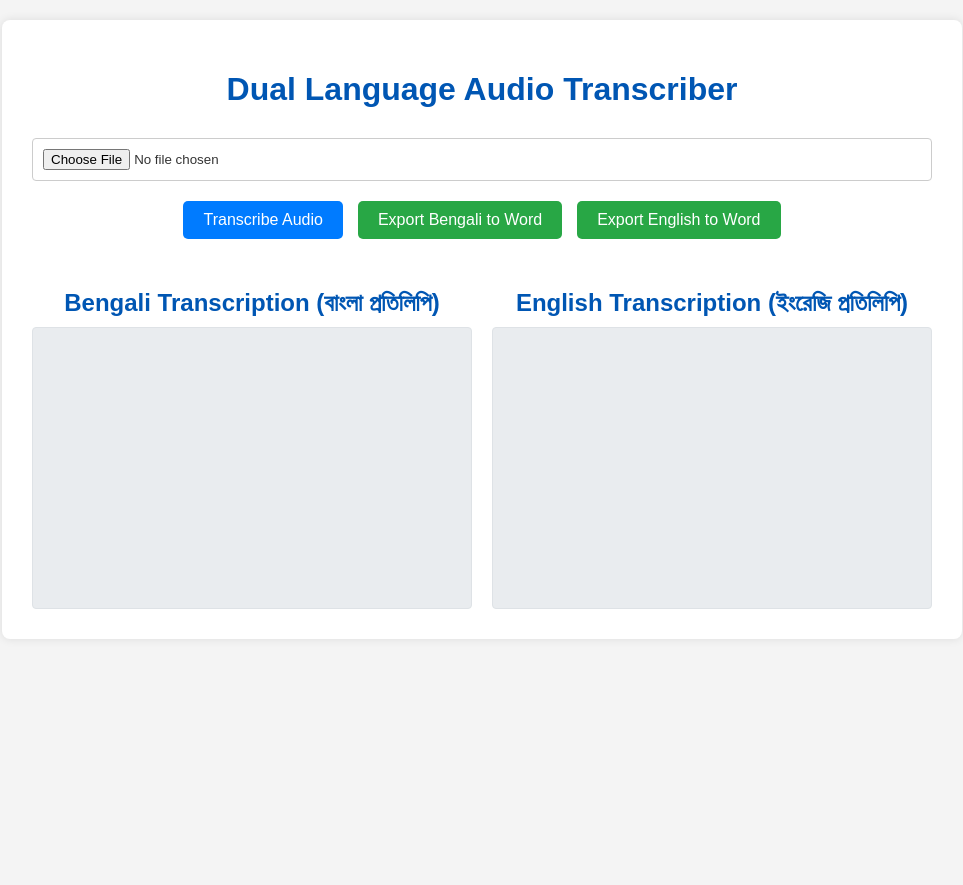
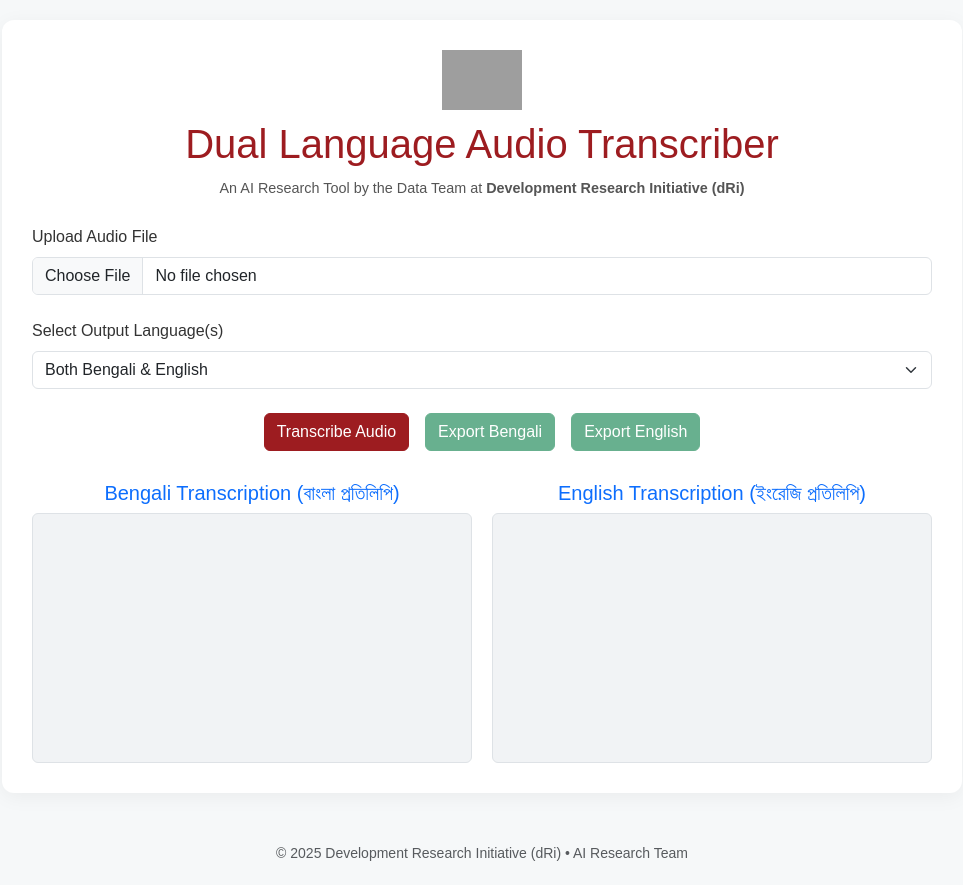
Before and after one commit to ashikpydev/transcriber, a Flask app: page / in a window 1280 px wide. Shown: the whole page, without its empty margins (158-1121 px from the left). Before the commit the page ends 609 px from the top, so only its background shows below. Run offline with Flask 3, Linux system fonts and the light colour scheme; parts of the project's set-up code (start-up, migrations or seed data) failed here and were passed over; grey boxes are pictures that could not be loaded.

```diff
--- a/app.py
+++ b/app.py
@@ -4,10 +4,12 @@ import google.generativeai as genai
 import time
 import shutil
 import io
+import re
 
 # For Word document generation
 from docx import Document
 
+# --- NO FFMPEG/PYDUB CONFIGURATION NEEDED ---
 
 app = Flask(__name__)
 
@@ -15,7 +17,7 @@ app = Flask(__name__)
 # WARNING: Storing API keys directly in code is NOT recommended for production environments.
 # For local development and personal use, it might be convenient.
 # For deployment, ALWAYS use environment variables or a secure secret management system.
-YOUR_GEMINI_API_KEY = os.environ.get("gemini_key") # <--- THIS IS THE CRUCIAL CHANGE
+YOUR_GEMINI_API_KEY = "ssssssssssssssss" # <--- PASTE YOUR GEMINI API KEY HERE!
 
 genai.configure(api_key=YOUR_GEMINI_API_KEY)
 
@@ -31,7 +33,12 @@ def index():
 
 @app.route('/transcribe', methods=['POST'])
 def transcribe_audio():
-    """Handles the audio file upload, performs dual-language transcription, and returns the result."""
+    """
+    Handles the audio file upload, performs transcription based on language preference,
+    and returns the result.
+    """
+    selected_language = request.form.get('language', 'both') # Get selected language from form data
+
     if 'audio' not in request.files:
         return jsonify({'error': 'No audio file provided. Please select a file.'}), 400
 
@@ -60,8 +67,9 @@ def transcribe_audio():
         audio_file_storage.save(temp_input_audio_path)
         print(f"Uploaded audio saved locally to: {temp_input_audio_path}")
 
-        print("Attempting to transcribe the entire audio in a single API request using Gemini 2.5 Pro.")
+        print("Preparing audio for Gemini API...")
 
+        # Upload the entire audio to Gemini Files API ONCE
         audio_part = genai.upload_file(temp_input_audio_path)
         print(f"  Audio uploaded to Gemini Files API. File name: {audio_part.name}, current state: {audio_part.state.name}")
 
@@ -82,63 +90,68 @@ def transcribe_audio():
 
         model = genai.GenerativeModel('gemini-2.5-pro')
 
-        # --- Bengali Transcription Prompt ---
-        prompt_bengali = """
-        This is an audio recording of a qualitative research interview (either a Key Informant Interview (KII) or In-Depth Interview (IDI)).
-        Please transcribe the entire audio into Bengali, including very detailed timestamps and speaker identification.
-        For speaker identification, use "Speaker A", "Speaker B", "Speaker C", etc.
-        Include timestamps at the beginning of each speaker's turn and whenever there's a significant pause or change in topic.
-        Also, provide minute-level timestamps at the start of each new minute mark (e.g., [00:01:00], [00:02:00]).
-        Pay extremely close attention to non-verbal cues and emotional states. If a speaker is crying, indicate it with "[কাঁদছে]" (crying). If they are smiling or laughing, indicate it with "[হাসছে]" (smiling/laughing). Also note other significant sounds like "[কাশি]" (coughing), "[নীরবতা]" (silence), "[অন্যান্য শব্দ]" (other sounds).
-        Ensure the transcription captures every single detail and nuance relevant for qualitative analysis.
+        bengali_transcription_text = ""
+        english_transcription_text = ""
 
-        Example output format:
-        [00:00:05] Speaker A: আপনি কেমন আছেন?
-        [00:00:10] Speaker B: আমি ভালো আছি, ধন্যবাদ। [হাসছে]
-        [00:00:15] Speaker A: আপনার গবেষণার বিষয় কি?
-        [00:00:22] Speaker B: (কিছুক্ষণ নীরবতা) এটি একটি জটিল বিষয়। [কাঁদছে]
-        [00:01:00] Speaker A: পরবর্তী প্রশ্ন...
-        """
+        # --- Conditional Transcription based on User Selection ---
+        if selected_language in ['bengali', 'both']:
+            prompt_bengali = """
+            This is an audio recording of a qualitative research interview (either a Key Informant Interview (KII) or In-Depth Interview (IDI)).
+            Please transcribe the entire audio into Bengali, including very detailed timestamps and speaker identification.
+            For speaker identification, use "Speaker A", "Speaker B", "Speaker C", etc.
+            Include timestamps at the beginning of each speaker's turn and whenever there's a significant pause or change in topic.
+            Also, provide minute-level timestamps at the start of each new minute mark (e.g., [00:01:00], [00:02:00]).
+            Pay extremely close attention to non-verbal cues and emotional states. If a speaker is crying, indicate it with "[কাঁদছে]" (crying). If they are smiling or laughing, indicate it with "[হাসছে]" (smiling/laughing). Also note other significant sounds like "[কাশি]" (coughing), "[নীরবতা]" (silence), "[অন্যান্য শব্দ]" (other sounds).
+            Ensure the transcription captures every single detail and nuance relevant for qualitative analysis.
 
-        # --- English Transcription/Translation Prompt (ENHANCED for Contextualization & Storytelling) ---
-        prompt_english = """
-        This is an audio recording of a qualitative research interview (either a Key Informant Interview (KII) or In-Depth Interview (IDI)) conducted in Bengali.
-        Your task is to transcribe and translate the entire audio into **highly contextualized, natural-sounding English**, reflecting the conversational and storytelling style typical of in-depth qualitative interviews.
+            Example output format:
+            [00:00:05] Speaker A: আপনি কেমন আছেন?
+            [00:00:10] Speaker B: আমি ভালো আছি, ধন্যবাদ। [হাসছে]
+            [00:00:15] Speaker A: আপনার গবেষণার বিষয় কি?
+            [00:00:22] Speaker B: (কিছুক্ষণ নীরবতা) এটি একটি জটিল বিষয়। [কাঁদছে]
+            [00:01:00] Speaker A: পরবর্তী প্রশ্ন...
+            """
+            print("Sending Bengali transcription request to Gemini API...")
+            response_bengali = model.generate_content([prompt_bengali, audio_part])
+            bengali_transcription_text = response_bengali.text
+            print("Bengali transcription received.")
 
-        **Key Requirements:**
-        1.  **Narrative Flow & Naturalness:** Ensure the English translation reads coherently and naturally as spoken language, avoiding overly literal word-for-word translation. Prioritize idiomatic expressions and natural phrasing that captures the speaker's original intent and emotional tone.
-        2.  **Contextual Understanding:** Analyze the entire audio to understand the broader context of the conversation. Use this understanding to contextualize responses, making the English transcription a fluid and analytically useful narrative for qualitative research.
-        3.  **Detailed Timestamps:** Include very precise timestamps at the beginning of each speaker's turn, significant pauses, or topic shifts. Also, include minute-level timestamps (e.g., [00:01:00], [00:02:00]).
-        4.  **Speaker Identification:** Use clear labels like "Speaker A", "Speaker B", "Speaker C", etc.
-        5.  **Non-Verbal & Emotional Cues:** Pay close attention to and transcribe relevant non-verbal cues and emotional states in English, such as:
-            * [Crying] or [Sobbing]
-            * [Smiling] or [Laughing]
-            * [Coughing]
-            * [Silence] or [Pause]
-            * [Other sounds] (e.g., [Door opens], [Phone rings])
+        if selected_language in ['english', 'both']:
+            prompt_english = """
+            This is an audio recording of a qualitative research interview (either a Key Informant Interview (KII) or In-Depth Interview (IDI)) conducted in Bengali.
+            Your task is to provide a **COMPLETE AND EXHAUSTIVE TRANSCRIPTION AND TRANSLATION** of the entire audio into English.
 
-        The aim is to provide a rich, narrative English transcript that facilitates deep qualitative analysis, preserving the essence and nuance of the original Bengali interview.
+            **CRITICAL REQUIREMENTS FOR COMPLETENESS:**
+            1.  **DO NOT SKIP ANY CONTENT:** Transcribe and translate every single spoken word, phrase, and utterance from the audio. Ensure the English output covers the *entire duration* of the original Bengali audio.
+            2.  **NO SUMMARIZATION OR TRUNCATION:** Do not summarize, condense, or cut off any part of the conversation. Every detail, no matter how minor, must be present in the English output.
+            3.  **Maintain Full Context:** Leverage the full audio context to provide a natural-sounding and highly contextualized English narrative. The English should flow as a coherent story, but without sacrificing any original content.
+            4.  **Detailed Timestamps:** Include very precise timestamps at the beginning of each speaker's turn, significant pauses, or topic shifts. Also, include minute-level timestamps (e.g., [00:01:00], [00:02:00]).
+            5.  **Speaker Identification:** Use clear labels like "Speaker A", "Speaker B", "Speaker C", etc.
+            6.  **Non-Verbal & Emotional Cues:** Pay extremely close attention to and transcribe relevant non-verbal cues and emotional states in English, such as:
+                * [Crying] or [Sobbing]
+                * [Smiling] or [Laughing]
+                * [Coughing]
+                * [Silence] or [Pause]
+                * [Other sounds] (e.g., [Door opens], [Phone rings])
 
-        Example output format:
-        [00:00:05] Speaker A: How are you doing today?
-        [00:00:10] Speaker B: I'm doing quite well, thank you very much. [Smiling]
-        [00:00:15] Speaker A: Could you elaborate on your research topic?
-        [00:00:22] Speaker B: (A brief silence) Well, it's quite a complex subject, actually. [Crying]
-        [00:01:00] Speaker A: Moving on to the next question...
-        """
+            The goal is to produce an English transcript that is both comprehensive for qualitative analysis and reads naturally, matching the full length and detail of the original Bengali audio.
 
-        print("Sending Bengali transcription request to Gemini API...")
-        response_bengali = model.generate_content([prompt_bengali, audio_part])
-        print("Bengali transcription received.")
+            Example output format:
+            [00:00:05] Speaker A: How are you doing today?
+            [00:00:10] Speaker B: I'm doing quite well, thank you very much. [Smiling]
+            [00:00:15] Speaker A: Could you elaborate on your research topic?
+            [00:00:22] Speaker B: (A brief silence) Well, it's quite a complex subject, actually. [Crying]
+            [00:01:00] Speaker A: Moving on to the next question...
+            """
+            print("Sending English transcription request to Gemini API...")
+            response_english = model.generate_content([prompt_english, audio_part])
+            english_transcription_text = response_english.text
+            print("English transcription received.")
 
-        print("Sending English transcription request to Gemini API...")
-        response_english = model.generate_content([prompt_english, audio_part])
-        print("English transcription received.")
-
-        # Return both transcriptions in the JSON response
+        # Return both transcriptions (even if one is empty string)
         return jsonify({
-            'bengali_transcription': response_bengali.text,
-            'english_transcription': response_english.text
+            'bengali_transcription': bengali_transcription_text,
+            'english_transcription': english_transcription_text
         })
 
     except Exception as e:
@@ -171,10 +184,9 @@ def transcribe_audio():
 
     return jsonify({'error': 'An unexpected error occurred during file handling or an unhandled state.'}), 500
 
-# --- New Route for Bengali Word Document Download ---
+# --- Routes for Word Document Downloads (Separate Files) ---
 @app.route('/download_bengali_docx', methods=['POST'])
 def download_bengali_docx():
-    """Receives Bengali transcription text and generates a Word document for download."""
     bengali_text = request.json.get('transcription', '')
 
     if not bengali_text:
@@ -185,24 +197,22 @@ def download_bengali_docx():
 
     lines_bengali = bengali_text.split('\n')
     for line in lines_bengali:
-        if line.strip(): # Avoid adding empty paragraphs for blank lines
+        if line.strip():
             document.add_paragraph(line.strip())
 
     file_stream = io.BytesIO()
     document.save(file_stream)
-    file_stream.seek(0) # Rewind the stream to the beginning for reading
+    file_stream.seek(0)
 
     return send_file(
         file_stream,
         mimetype='application/vnd.openxmlformats-officedocument.wordprocessingml.document',
         download_name='bengali_transcription.docx',
-        as_attachment=True # Forces download rather than displaying in browser
+        as_attachment=True
     )
 
-# --- New Route for English Word Document Download ---
 @app.route('/download_english_docx', methods=['POST'])
 def download_english_docx():
-    """Receives English transcription text and generates a Word document for download."""
     english_text = request.json.get('transcription', '')
 
     if not english_text:
--- a/templates/index.html
+++ b/templates/index.html
@@ -3,128 +3,163 @@
 <head>
     <meta charset="UTF-8">
     <meta name="viewport" content="width=device-width, initial-scale=1.0">
-    <title>Dual Language Audio Transcriber</title>
+    <title>dRi Dual Language Audio Transcriber</title>
+
+    <!-- Bootstrap CSS -->
+    <link href="https://cdn.jsdelivr.net/npm/bootstrap@5.3.3/dist/css/bootstrap.min.css" rel="stylesheet">
+    <script src="https://cdn.jsdelivr.net/npm/bootstrap@5.3.3/dist/js/bootstrap.bundle.min.js"></script>
+
     <style>
         body {
             font-family: Arial, sans-serif;
-            margin: 20px;
-            background-color: #f4f4f4;
+            background-color: #f6f8f9;
             color: #333;
+            padding: 20px;
         }
         .container {
-            max-width: 900px; /* Wider container to accommodate two columns */
+            max-width: 960px;
             margin: 0 auto;
             background-color: #fff;
             padding: 30px;
-            border-radius: 8px;
-            box-shadow: 0 0 10px rgba(0, 0, 0, 0.1);
+            border-radius: 12px;
+            box-shadow: 0 4px 20px rgba(0, 0, 0, 0.05);
         }
         h1 {
             text-align: center;
-            color: #0056b3;
-            margin-bottom: 30px;
+            color: #9d1c20; /* Updated to match dRi's red logo */
+            margin-bottom: 10px;
         }
-        input[type="file"] {
+        .subtext {
+            text-align: center;
+            font-size: 0.9rem;
+            color: #555;
+            margin-bottom: 25px;
+        }
+        .org-logo {
             display: block;
-            margin: 20px auto;
-            padding: 10px;
-            border: 1px solid #ccc;
-            border-radius: 4px;
-            width: calc(100% - 22px);
-        }
-        .button-group {
-            display: flex;
-            flex-wrap: wrap; /* Allow buttons to wrap to next line if space is limited */
-            justify-content: center;
-            gap: 15px; /* Space between buttons */
-            margin-top: 20px;
-            margin-bottom: 20px;
-        }
-        button {
-            padding: 10px 20px;
-            background-color: #007bff;
-            color: white;
-            border: none;
-            border-radius: 5px;
-            cursor: pointer;
-            font-size: 16px;
-        }
-        button:hover {
-            background-color: #0056b3;
-        }
-        .export-button { /* Common style for export buttons */
-            background-color: #28a745; /* Green color for export button */
-        }
-        .export-button:hover {
-            background-color: #218838;
-        }
-        .transcription-columns {
-            display: flex;
-            gap: 20px; /* Space between the two transcription columns */
-            margin-top: 30px;
-        }
-        .transcription-column {
-            flex: 1; /* Each column takes equal width */
-        }
-        .transcription-column h2 {
-            text-align: center;
-            color: #0056b3;
-            margin-bottom: 10px;
+            max-height: 60px;
+            margin: 0 auto 10px;
         }
         .transcription-result-box {
             padding: 15px;
-            background-color: #e9ecef;
+            background-color: #f1f3f5;
             border: 1px solid #dee2e6;
-            border-radius: 4px;
+            border-radius: 6px;
             min-height: 250px;
             max-height: 600px;
             overflow-y: auto;
             white-space: pre-wrap;
             text-align: left;
         }
+        .transcription-columns {
+            display: flex;
+            flex-wrap: wrap;
+            gap: 20px;
+            margin-top: 30px;
+        }
+        .transcription-column {
+            flex: 1;
+            min-width: 300px;
+        }
         #loading {
             text-align: center;
             margin-top: 20px;
-            font-style: italic;
-            color: #666;
             display: none;
+        }
+        .btn-primary {
+            background-color: #9d1c20;
+            border-color: #9d1c20;
+        }
+        .btn-primary:hover {
+            background-color: #841419;
+            border-color: #841419;
+        }
+        .btn-success { /* For export buttons */
+            background-color: #28a745;
+            border-color: #28a745;
+        }
+        .btn-success:hover {
+            background-color: #218838;
+            border-color: #218838;
         }
     </style>
 </head>
 <body>
     <div class="container">
+        <img src="https://dri-int.org/wp-content/uploads/2021/07/Logo.jpg" alt="dRi Logo" class="org-logo">
         <h1>Dual Language Audio Transcriber</h1>
-        <input type="file" id="audioFile" accept="audio/*">
-        <div class="button-group">
-            <button onclick="transcribeAudio()">Transcribe Audio</button>
-            <button id="exportBengaliButton" class="export-button" onclick="exportBengaliToWord()" disabled>Export Bengali to Word</button>
-            <button id="exportEnglishButton" class="export-button" onclick="exportEnglishToWord()" disabled>Export English to Word</button>
+        <div class="subtext">An AI Research Tool by the Data Team at <strong>Development Research Initiative (dRi)</strong></div>
+
+        <div class="mb-4">
+            <label for="audioFile" class="form-label">Upload Audio File</label>
+            <input class="form-control" type="file" id="audioFile" accept="audio/*">
         </div>
-        <div id="loading">Transcribing audio, please wait... This may take several minutes for long files...</div>
+
+        <div class="mb-4">
+            <label for="languageSelect" class="form-label">Select Output Language(s)</label>
+            <select class="form-select" id="languageSelect">
+                <option value="both" selected>Both Bengali & English</option>
+                <option value="bengali">Bengali Only</option>
+                <option value="english">English Only</option>
+            </select>
+        </div>
+
+        <div class="d-flex flex-wrap justify-content-center gap-3 my-3">
+            <button class="btn btn-primary" onclick="transcribeAudio()">Transcribe Audio</button>
+            <button id="exportBengaliButton" class="btn btn-success" onclick="exportBengaliToWord()" disabled>Export Bengali</button>
+            <button id="exportEnglishButton" class="btn btn-success" onclick="exportEnglishToWord()" disabled>Export English</button>
+        </div>
+
+        <div id="loading" class="text-center my-3">
+            <div class="spinner-border text-primary" role="status">
+                <span class="visually-hidden">Loading...</span>
+            </div>
+            <p class="mt-2 text-muted">Transcribing audio, please wait...<br>This may take several minutes for long files...</p>
+        </div>
 
         <div class="transcription-columns">
             <div class="transcription-column">
-                <h2>Bengali Transcription (বাংলা প্রতিলিপি)</h2>
+                <h5 class="text-center text-primary">Bengali Transcription (বাংলা প্রতিলিপি)</h5>
                 <div id="bengaliTranscriptionResult" class="transcription-result-box"></div>
             </div>
             <div class="transcription-column">
-                <h2>English Transcription (ইংরেজি প্রতিলিপি)</h2>
+                <h5 class="text-center text-primary">English Transcription (ইংরেজি প্রতিলিপি)</h5>
                 <div id="englishTranscriptionResult" class="transcription-result-box"></div>
             </div>
         </div>
     </div>
 
+    <footer class="text-center text-muted mt-5">
+        <small>&copy; 2025 Development Research Initiative (dRi) • AI Research Team</small>
+    </footer>
+
     <script>
-        // Get references to elements
         const exportBengaliButton = document.getElementById('exportBengaliButton');
         const exportEnglishButton = document.getElementById('exportEnglishButton');
         const bengaliTranscriptionResultDiv = document.getElementById('bengaliTranscriptionResult');
         const englishTranscriptionResultDiv = document.getElementById('englishTranscriptionResult');
         const loadingDiv = document.getElementById('loading');
         const audioFileInput = document.getElementById('audioFile');
+        const languageSelect = document.getElementById('languageSelect'); // Get language select element
+
+        // Function to update button visibility based on selected language and received data
+        function updateExportButtonVisibility(bengaliReceived, englishReceived, selectedLangOption) {
+            if (selectedLangOption === 'bengali' || selectedLangOption === 'both') {
+                exportBengaliButton.disabled = !bengaliReceived;
+            } else {
+                exportBengaliButton.disabled = true; // Disable if Bengali wasn't requested
+            }
+
+            if (selectedLangOption === 'english' || selectedLangOption === 'both') {
+                exportEnglishButton.disabled = !englishReceived;
+            } else {
+                exportEnglishButton.disabled = true; // Disable if English wasn't requested
+            }
+        }
 
         async function transcribeAudio() {
             const file = audioFileInput.files[0];
+            const selectedLanguage = languageSelect.value; // Get selected language
 
             if (!file) {
                 alert('Please select an audio file first.');
@@ -137,15 +172,14 @@
                 return;
             }
 
-            // Show loading, clear previous results, disable export buttons
             loadingDiv.style.display = 'block';
             bengaliTranscriptionResultDiv.textContent = '';
             englishTranscriptionResultDiv.textContent = '';
-            exportBengaliButton.disabled = true;
-            exportEnglishButton.disabled = true;
+            updateExportButtonVisibility(false, false, selectedLanguage); // Disable all export buttons initially
 
             const formData = new FormData();
             formData.append('audio', file);
+            formData.append('language', selectedLanguage); // Send selected language to backend
 
             try {
                 const response = await fetch('/transcribe', {
@@ -156,37 +190,31 @@
                 const data = await response.json();
 
                 if (response.ok) {
-                    // Display both transcriptions
-                    bengaliTranscriptionResultDiv.textContent = data.bengali_transcription || 'No Bengali transcription available.';
-                    englishTranscriptionResultDiv.textContent = data.english_transcription || 'No English transcription available.';
+                    bengaliTranscriptionResultDiv.textContent = data.bengali_transcription || 'No Bengali transcription requested or available.';
+                    englishTranscriptionResultDiv.textContent = data.english_transcription || 'No English transcription requested or available.';
 
-                    // Enable export buttons if transcriptions are available
-                    if (data.bengali_transcription && data.bengali_transcription.trim()) {
-                        exportBengaliButton.disabled = false;
-                    }
-                    if (data.english_transcription && data.english_transcription.trim()) {
-                        exportEnglishButton.disabled = false;
-                    }
+                    const bengaliReceived = data.bengali_transcription && data.bengali_transcription.trim();
+                    const englishReceived = data.english_transcription && data.english_transcription.trim();
+                    updateExportButtonVisibility(bengaliReceived, englishReceived, selectedLanguage);
+
                 } else {
-                    // Display error in both boxes or specific error
                     const errorMessage = data.error || 'An unknown server error occurred.';
                     bengaliTranscriptionResultDiv.textContent = 'Error: ' + errorMessage;
                     englishTranscriptionResultDiv.textContent = 'Error: ' + errorMessage;
-                    // Export buttons remain disabled
+                    updateExportButtonVisibility(false, false, selectedLanguage);
                 }
             } catch (error) {
-                const networkErrorMsg = 'A network error occurred. Please ensure the Flask server is running and your internet connection is stable: ' + error.message;
+                const networkErrorMsg = 'Network error. Ensure the Flask server is running and you have a stable connection: ' + error.message;
                 bengaliTranscriptionResultDiv.textContent = networkErrorMsg;
                 englishTranscriptionResultDiv.textContent = networkErrorMsg;
-                // Export buttons remain disabled
+                updateExportButtonVisibility(false, false, selectedLanguage);
             } finally {
                 loadingDiv.style.display = 'none';
             }
         }
 
-        // Generic function to handle Word exports for either language
         async function exportToWord(transcriptionText, endpoint, filename) {
-            if (!transcriptionText.trim()) { // .trim() to check if it's just whitespace
+            if (!transcriptionText.trim()) {
                 alert('No transcription available to export. Please transcribe audio first.');
                 return;
             }
@@ -220,7 +248,6 @@
             }
         }
 
-        // Specific functions called by the export buttons
         function exportBengaliToWord() {
             exportToWord(
                 bengaliTranscriptionResultDiv.textContent,
```
Also changed, not shown: 1 other file.
